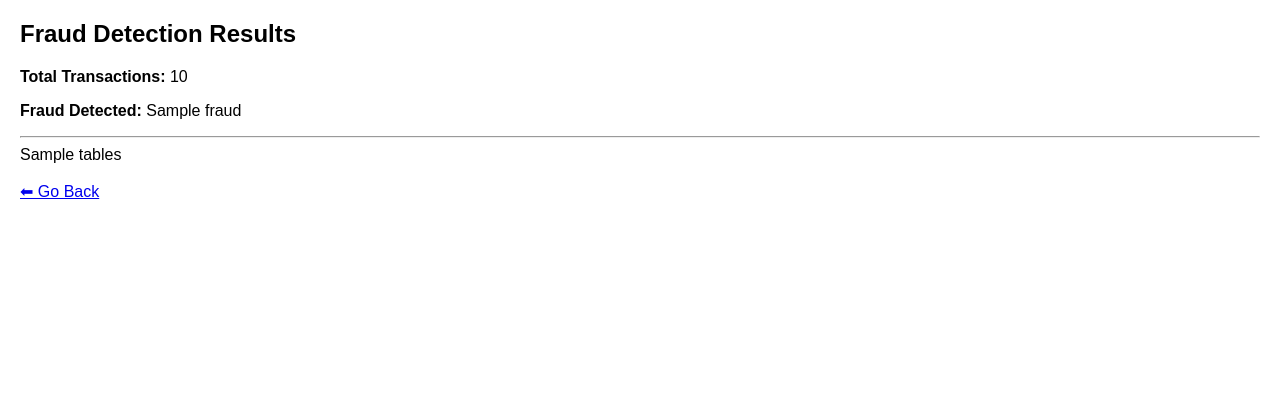
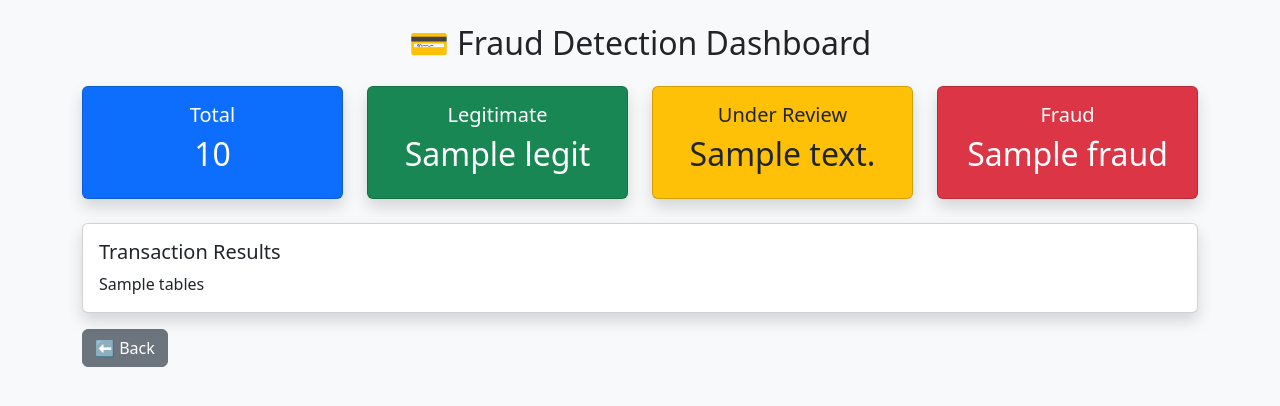
Before and after one commit to NikhilDunnala/fraud, a Python web app: template templates/result.html in a window 1280 px wide. Shown: the top 406 px of the page. Run offline with Jinja, Linux system fonts and the light colour scheme; the template is opened without the code that fills it: most values are stand-ins (such as "Sample title", 1, 10 or a date in 2020).

Commit message:
Update result.html

```diff
--- a/templates/result.html
+++ b/templates/result.html
@@ -1,50 +1,70 @@
 <!DOCTYPE html>
 <html>
 <head>
-    <title>Fraud Results</title>
-
-    <style>
-        body {
-            font-family: Arial;
-            margin: 20px;
-        }
-
-        table {
-            border-collapse: collapse;
-            width: 100%;
-            font-size: 12px;
-            overflow-x: auto;
-            display: block;
-        }
-
-        th, td {
-            border: 1px solid #ddd;
-            padding: 5px;
-            text-align: center;
-        }
-
-        th {
-            background-color: #333;
-            color: white;
-        }
-    </style>
+    <title>Fraud Dashboard</title>
+    <link href="https://cdn.jsdelivr.net/npm/bootstrap@5.3.0/dist/css/bootstrap.min.css" rel="stylesheet">
 </head>
 
-<body>
+<body class="bg-light">
 
-<h2>Fraud Detection Results</h2>
+<div class="container mt-4">
 
-<p><b>Total Transactions:</b> {{ total }}</p>
-<p><b>Fraud Detected:</b> {{ fraud }}</p>
+    <h2 class="text-center mb-4">💳 Fraud Detection Dashboard</h2>
 
-<hr>
+    <!-- STATS CARDS -->
+    <div class="row text-center mb-4">
 
-<div style="overflow-x:auto;">
-    {{ tables|safe }}
+        <div class="col-md-3">
+            <div class="card shadow bg-primary text-white">
+                <div class="card-body">
+                    <h5>Total</h5>
+                    <h2>{{ total }}</h2>
+                </div>
+            </div>
+        </div>
+
+        <div class="col-md-3">
+            <div class="card shadow bg-success text-white">
+                <div class="card-body">
+                    <h5>Legitimate</h5>
+                    <h2>{{ legit }}</h2>
+                </div>
+            </div>
+        </div>
+
+        <div class="col-md-3">
+            <div class="card shadow bg-warning text-dark">
+                <div class="card-body">
+                    <h5>Under Review</h5>
+                    <h2>{{ review }}</h2>
+                </div>
+            </div>
+        </div>
+
+        <div class="col-md-3">
+            <div class="card shadow bg-danger text-white">
+                <div class="card-body">
+                    <h5>Fraud</h5>
+                    <h2>{{ fraud }}</h2>
+                </div>
+            </div>
+        </div>
+
+    </div>
+
+    <!-- TABLE -->
+    <div class="card shadow p-3">
+        <h5>Transaction Results</h5>
+        <div style="overflow-x:auto;">
+            {{ tables|safe }}
+        </div>
+    </div>
+
+    <div class="mt-3">
+        <a href="/" class="btn btn-secondary">⬅ Back</a>
+    </div>
+
 </div>
-
-<br>
-<a href="/">⬅ Go Back</a>
 
 </body>
 </html>
```
